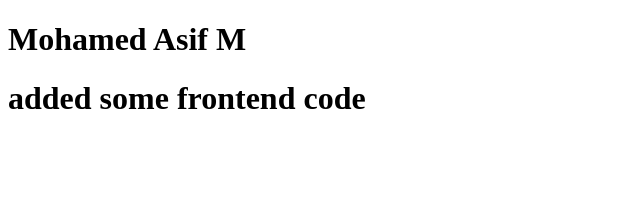
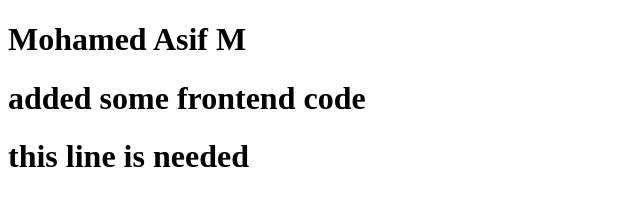
Before and after one commit to MohamedAsif3/sample-repo, a plain HTML site: page index.html in a window 1280 px wide. Shown: the whole page, without its empty margins (0-640 px from the left). Drawn offline with Linux system fonts and the light colour scheme.

Commit message:
feat: added a frontend code

```diff
--- a/index.html
+++ b/index.html
@@ -8,5 +8,6 @@
 <body>
     <h1>Mohamed Asif M</h1>
     <h1>added some frontend code</h1>
+    <h1>this line is needed</h1>
 </body>
 </html>
```
